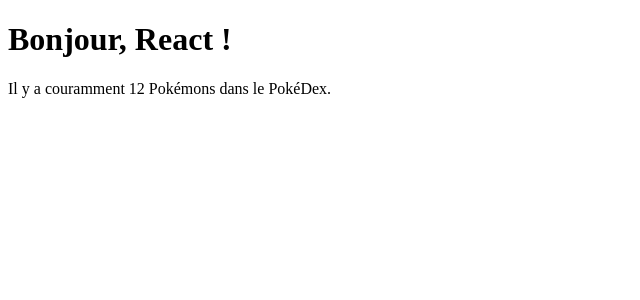
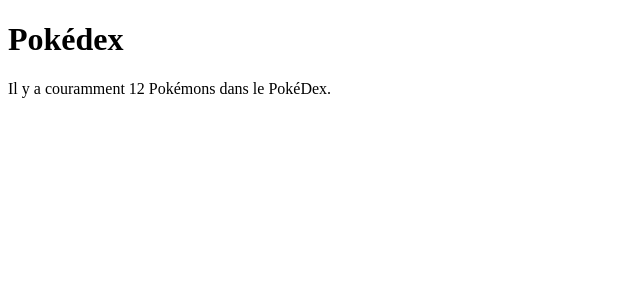
Before and after one commit to TacticsDreams/react-pokemon-app, a React (Create React App) app: page / in a window 1280 px wide. Shown: the top 300 px of the page, without its empty margins (0-640 px from the left). Built offline with nearby package versions, Linux system fonts and the light colour scheme.

Commit message:
Pokemon hook added.

```diff
--- a/src/App.tsx
+++ b/src/App.tsx
@@ -1,13 +1,19 @@
-import React, { FunctionComponent, useState } from 'react';
+import React, { FunctionComponent, useState, useEffect } from 'react';
 import Pokemon from './models/pokemon';
 import POKEMONS from './models/mock-pokemon';
 
 const App: FunctionComponent = () => {
-    const [name, setName] = useState<String>('React');
-    const [pokemons, setPokemons] = useState(POKEMONS);
+    const [pokemons, setPokemons] = useState<Pokemon[]>([]);
+
+    useEffect(() =>{
+        setPokemons(POKEMONS);
+    }, []);
 
     return (
-    <><h1>Bonjour, {name} !</h1><p>Il y a couramment {POKEMONS.length} Pokémons dans le PokéDex.</p></>
+    <div>
+        <h1>Pokédex</h1>
+        <p>Il y a couramment {pokemons.length} Pokémons dans le PokéDex.</p>
+    </div>
 )
 }
 
```
